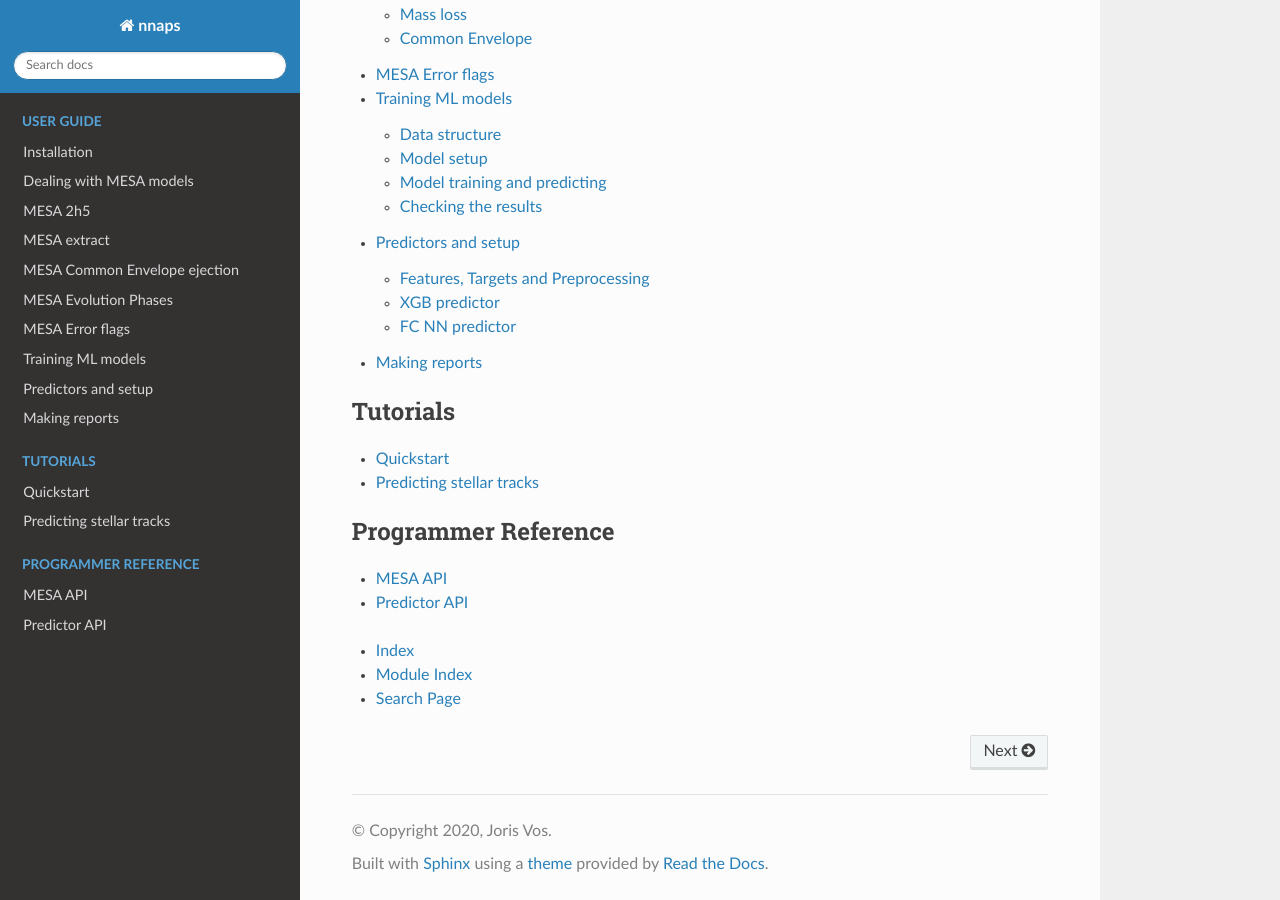
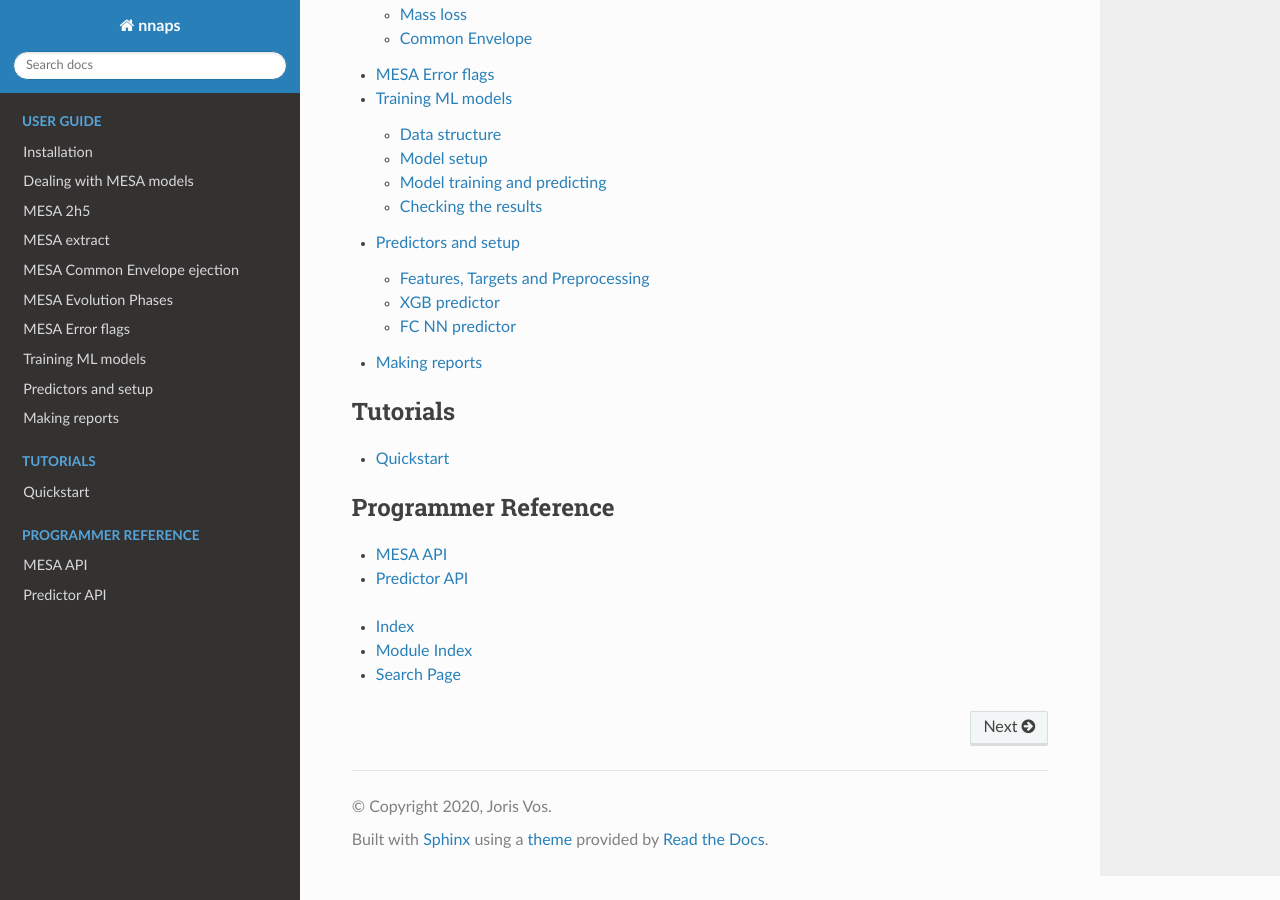
Before and after one commit to vosjo/nnaps, a Sphinx documentation site: the page built from docs/index.rst, in a window 1280 px wide and 900 px high, scrolled down 1917 px. Built offline with Sphinx 7.4.7 and the Read the Docs theme 2.0.0, drawn with Linux system fonts in a browser that asks for light colours; pages that are not in the unit, such as notebooks, are missing from menus.

Commit message:
added nbsphinx to requirements and removed old unused documentation

```diff
--- a/docs/index.rst
+++ b/docs/index.rst
@@ -64,7 +64,6 @@ that you are interested in. You can make a model predicting those observables in
 
     tutorials/quickstart
     tutorials/period_mass_ratio_models
-    tutorials/tracks
 
 .. toctree::
     :maxdepth: 1
--- a/docs/tutorials/observables.rst
+++ /dev/null
@@ -1,3 +0,0 @@
-
-Predicting observables
-======================
--- a/docs/tutorials/tracks.rst
+++ /dev/null
@@ -1,3 +0,0 @@
-
-Predicting stellar tracks
-=========================
--- a/setup.py
+++ b/setup.py
@@ -16,6 +16,7 @@ install_requires = [
     "tables",
     "six",
     "astropy",
+    "nbsphinx",
 ]
 
 setuptools.setup(
```
